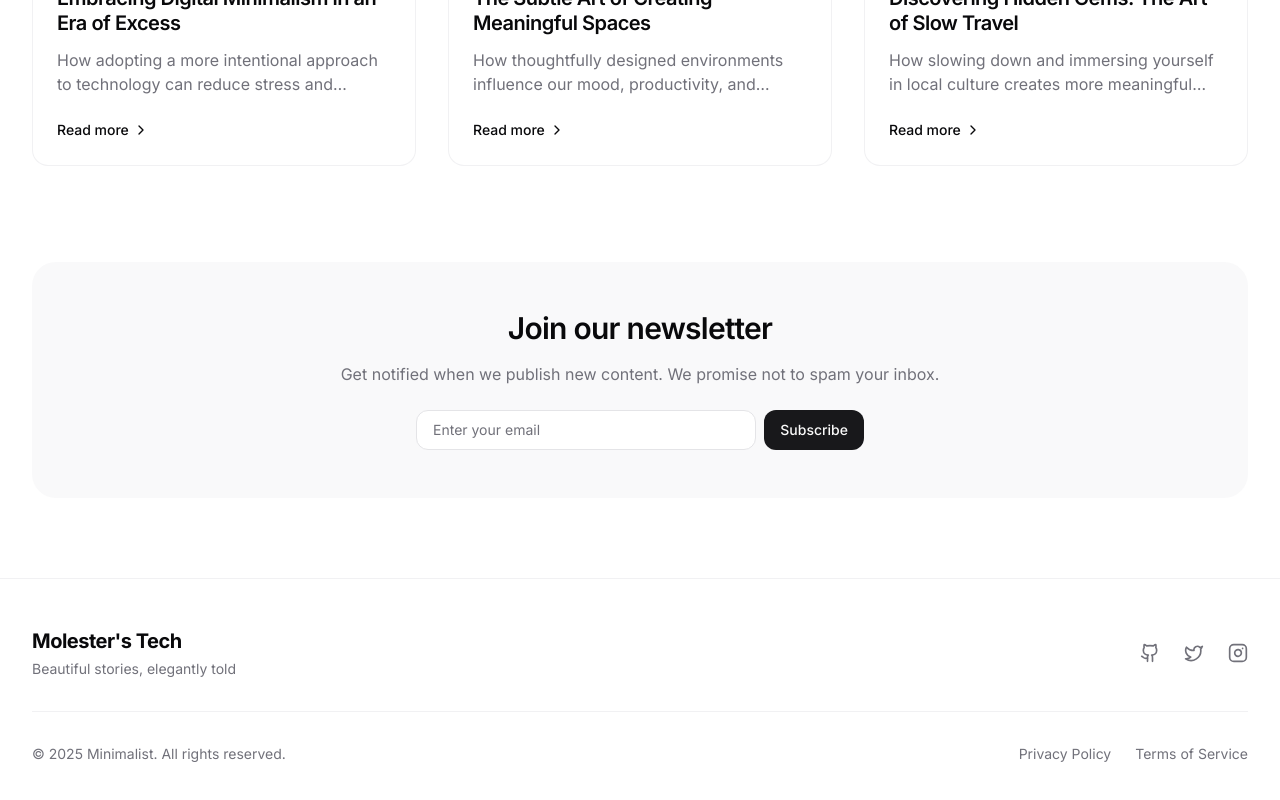
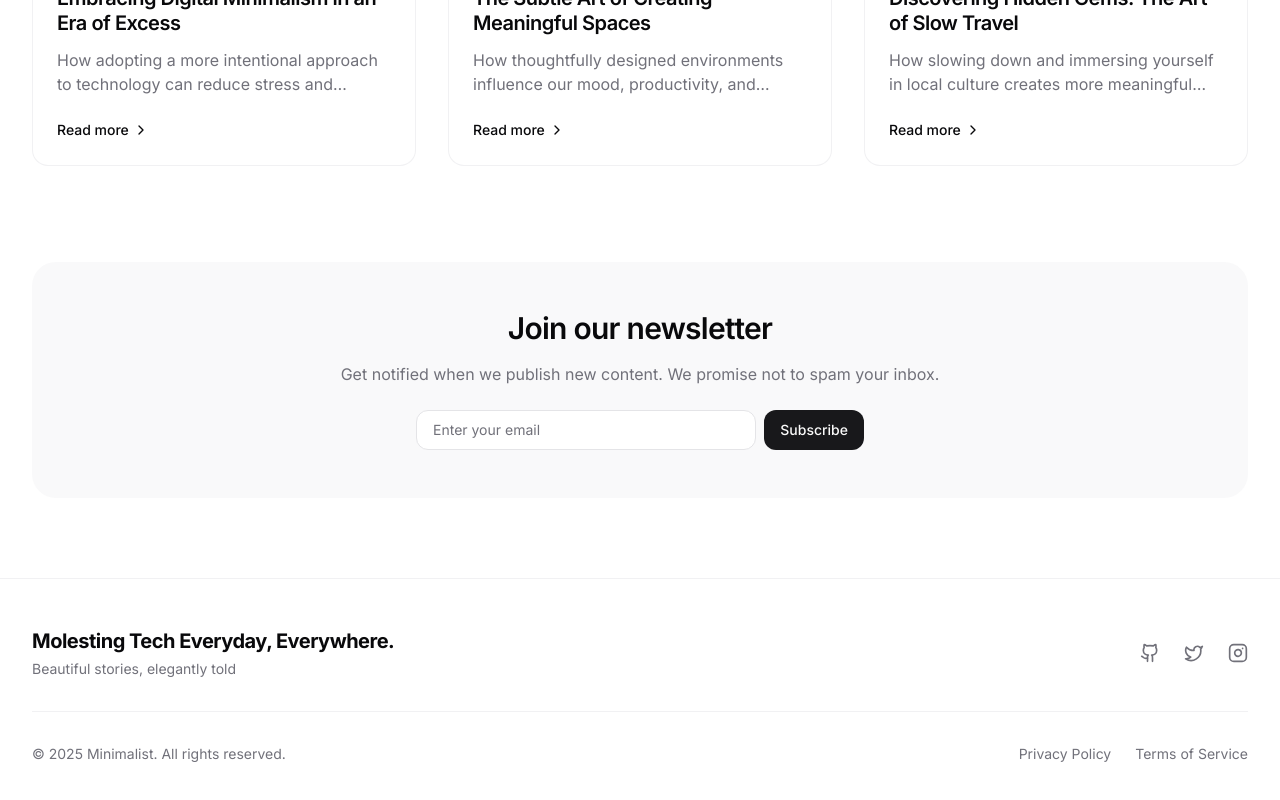
Before and after one commit to Mohitttt-98/bloggle-spark-62, a React (Vite) app: page / in a window 1280 px wide. Shown: the part 842-1642 px from the top of the page. Built offline with nearby package versions, Linux system fonts and the light colour scheme.

Commit message:
Visual edit in Lovable
Edited UI in Lovable

```diff
--- a/src/components/Footer.tsx
+++ b/src/components/Footer.tsx
@@ -16,7 +16,7 @@ const Footer = () => {
           }} transition={{
             duration: 0.5
           }} className="flex flex-col items-center gap-1 md:items-start">
-              <h3 className="text-xl font-bold tracking-tight">Molester's Tech</h3>
+              <h3 className="text-xl font-bold tracking-tight">Molesting Tech Everyday, Everywhere.</h3>
               <p className="text-sm text-muted-foreground">
                 Beautiful stories, elegantly told
               </p>
```
